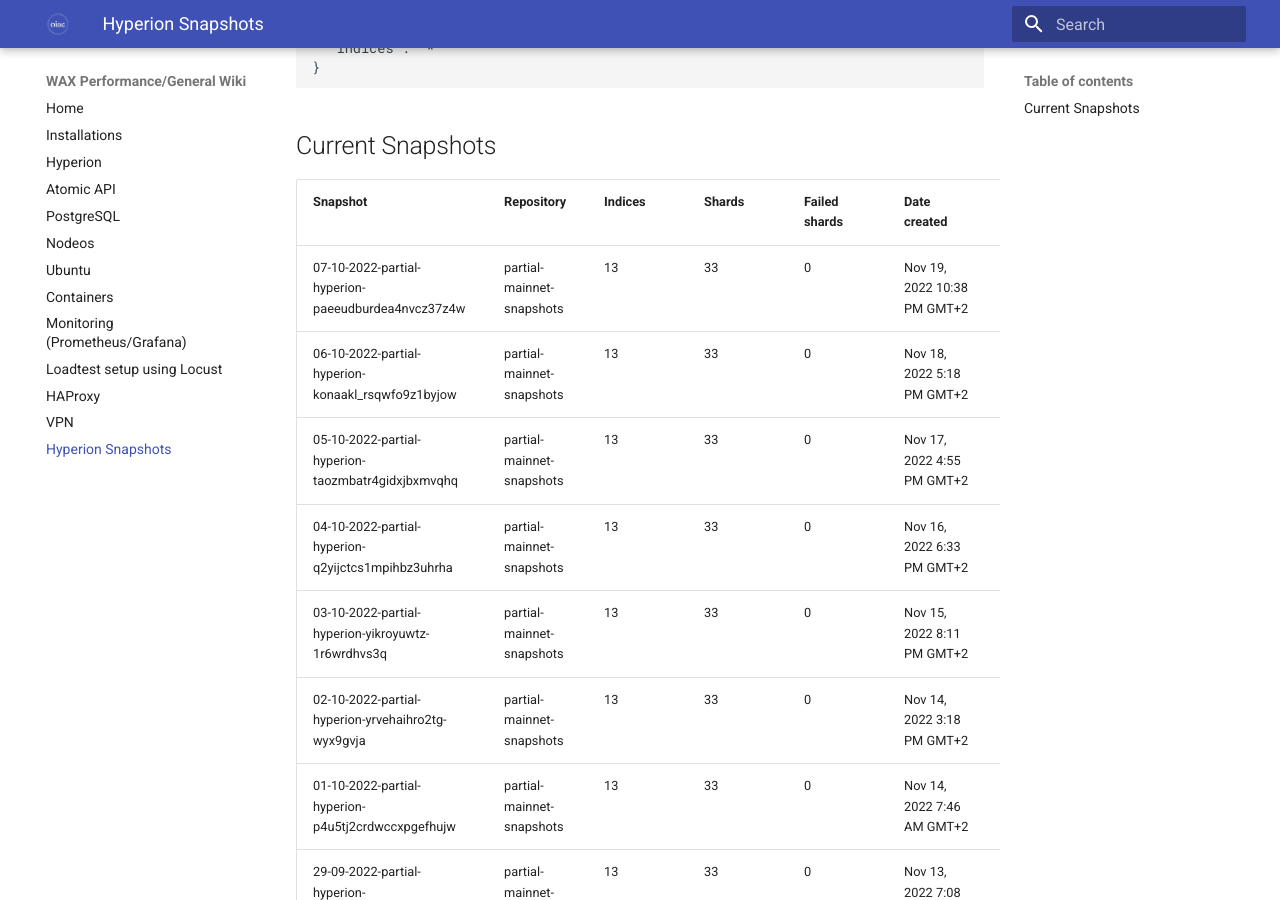
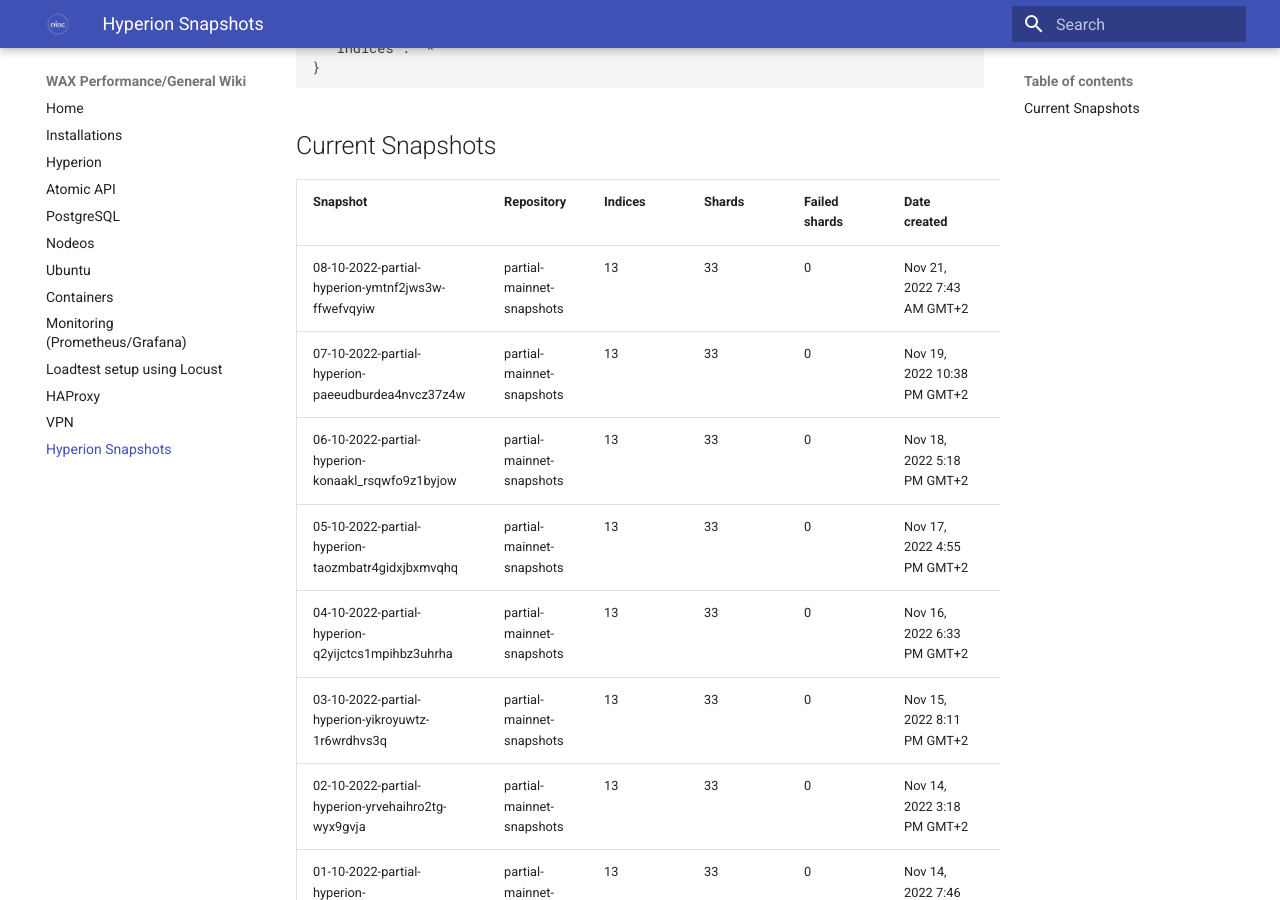
Before and after one commit to oneinacillian/wiki, an MkDocs documentation site: the page built from docs/snapshots.md, in a window 1280 px wide and 900 px high, scrolled down 2022 px. Built offline with MkDocs 1.6.1 and Material for MkDocs 9.7.7, drawn with Linux system fonts in a browser that asks for light colours.

Commit message:
partial snapshot for the 08/10

```diff
--- a/docs/snapshots.md
+++ b/docs/snapshots.md
@@ -60,6 +60,7 @@
 
 | Snapshot                                           | Repository                | Indices | Shards | Failed shards | Date created                | Duration |
 |----------------------------------------------------|---------------------------|---------|--------|---------------|-----------------------------|----------|
+| 08-10-2022-partial-hyperion-ymtnf2jws3w-ffwefvqyiw | partial-mainnet-snapshots | 13      | 33     | 0             | Nov 21, 2022 7:43 AM GMT+2  | 22s      |
 | 07-10-2022-partial-hyperion-paeeudburdea4nvcz37z4w | partial-mainnet-snapshots | 13      | 33     | 0             | Nov 19, 2022 10:38 PM GMT+2 | 31s      |
 | 06-10-2022-partial-hyperion-konaakl_rsqwfo9z1byjow | partial-mainnet-snapshots | 13      | 33     | 0             | Nov 18, 2022 5:18 PM GMT+2  | 26s      |
 | 05-10-2022-partial-hyperion-taozmbatr4gidxjbxmvqhq | partial-mainnet-snapshots | 13      | 33     | 0             | Nov 17, 2022 4:55 PM GMT+2  | 23s      |
```
